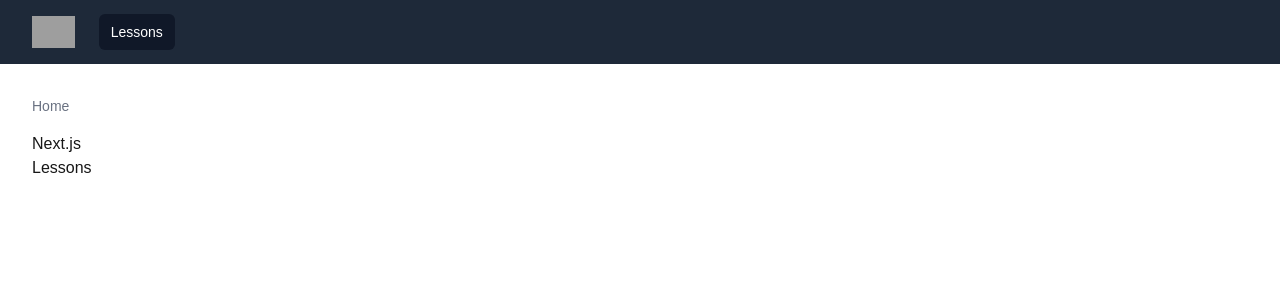
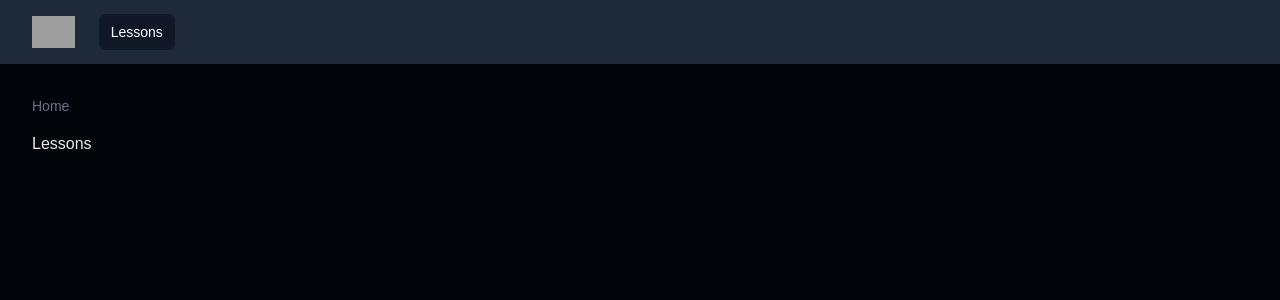
Before and after one commit to HenrikHovhannisyan/coding, a Next.js app: page / in a window 1280 px wide. Shown: the top 300 px of the page. Built offline with nearby package versions, Linux system fonts and the light colour scheme; grey boxes are pictures that could not be loaded.

Commit message:
FIxed bugs

```diff
--- a/app/globals.css
+++ b/app/globals.css
@@ -1,22 +1,8 @@
 @import "tailwindcss";
 
 :root {
-  --background: #ffffff;
-  --foreground: #171717;
-}
-
-@theme inline {
-  --color-background: var(--background);
-  --color-foreground: var(--foreground);
-  --font-sans: var(--font-geist-sans);
-  --font-mono: var(--font-geist-mono);
-}
-
-@media (prefers-color-scheme: dark) {
-  :root {
-    --background: #010409;
-    --foreground: #ededed;
-  }
+  --background: #010409;
+  --foreground: #ededed;
 }
 
 body {
--- a/app/page.jsx
+++ b/app/page.jsx
@@ -4,7 +4,6 @@
   return (
     <>
       <div className="">
-        <h1>Next.js</h1>
         <Link href="/lessons">Lessons</Link>
       </div>
     </>
--- a/components/Header.jsx
+++ b/components/Header.jsx
@@ -22,7 +22,6 @@
             {/* Mobile menu button*/}
             <DisclosureButton className="group relative inline-flex items-center justify-center rounded-md p-2 text-gray-400 hover:bg-gray-700 hover:text-white focus:ring-2 focus:ring-white focus:outline-hidden focus:ring-inset">
               <span className="absolute -inset-0.5" />
-              <span className="sr-only">Open main menu</span>
               <Bars3Icon
                 aria-hidden="true"
                 className="block size-6 group-data-open:hidden"
```
